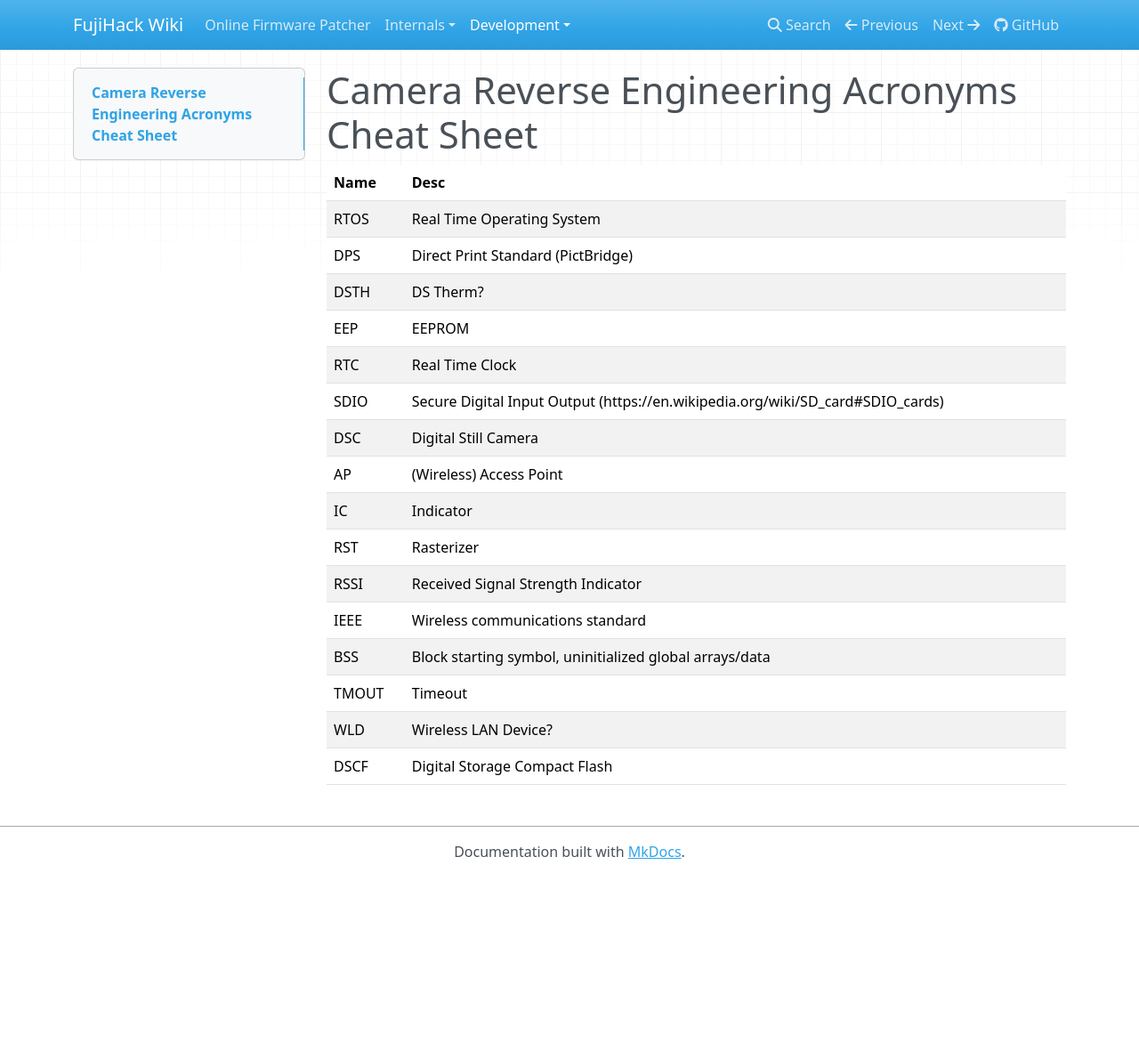
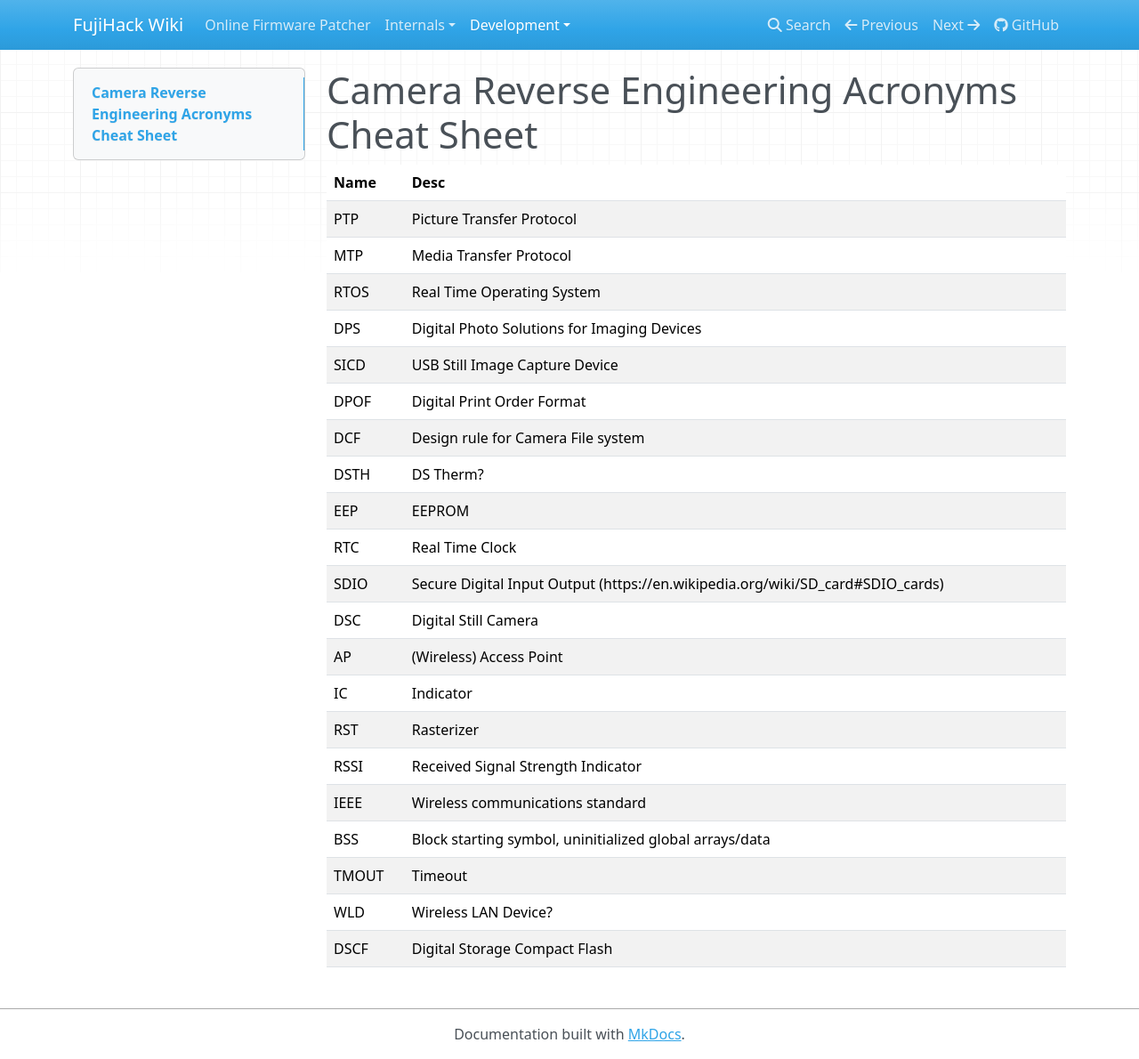
Before and after one commit to fujihack/wiki, an MkDocs documentation site: the page built from docs/words.md, in a window 1280 px wide and 1190 px high. Shown: the whole window at 89% size. Built offline with MkDocs 1.6.1, drawn with Linux system fonts in a browser that asks for light colours; nearby versions of some CDN libraries.

Commit message:
Update words.md

```diff
--- a/docs/words.md
+++ b/docs/words.md
@@ -1,8 +1,13 @@
 # Camera Reverse Engineering Acronyms Cheat Sheet
 | Name | Desc |
 | --- | --- |
+| PTP | Picture Transfer Protocol |
+| MTP | Media Transfer Protocol |
 | RTOS | Real Time Operating System |
-| DPS | Direct Print Standard (PictBridge) |
+| DPS | Digital Photo Solutions for Imaging Devices |
+| SICD | USB Still Image Capture Device |
+| DPOF | Digital Print Order Format |
+| DCF | Design rule for Camera File system |
 | DSTH | DS Therm? |
 | EEP | EEPROM |
 | RTC | Real Time Clock |
```
